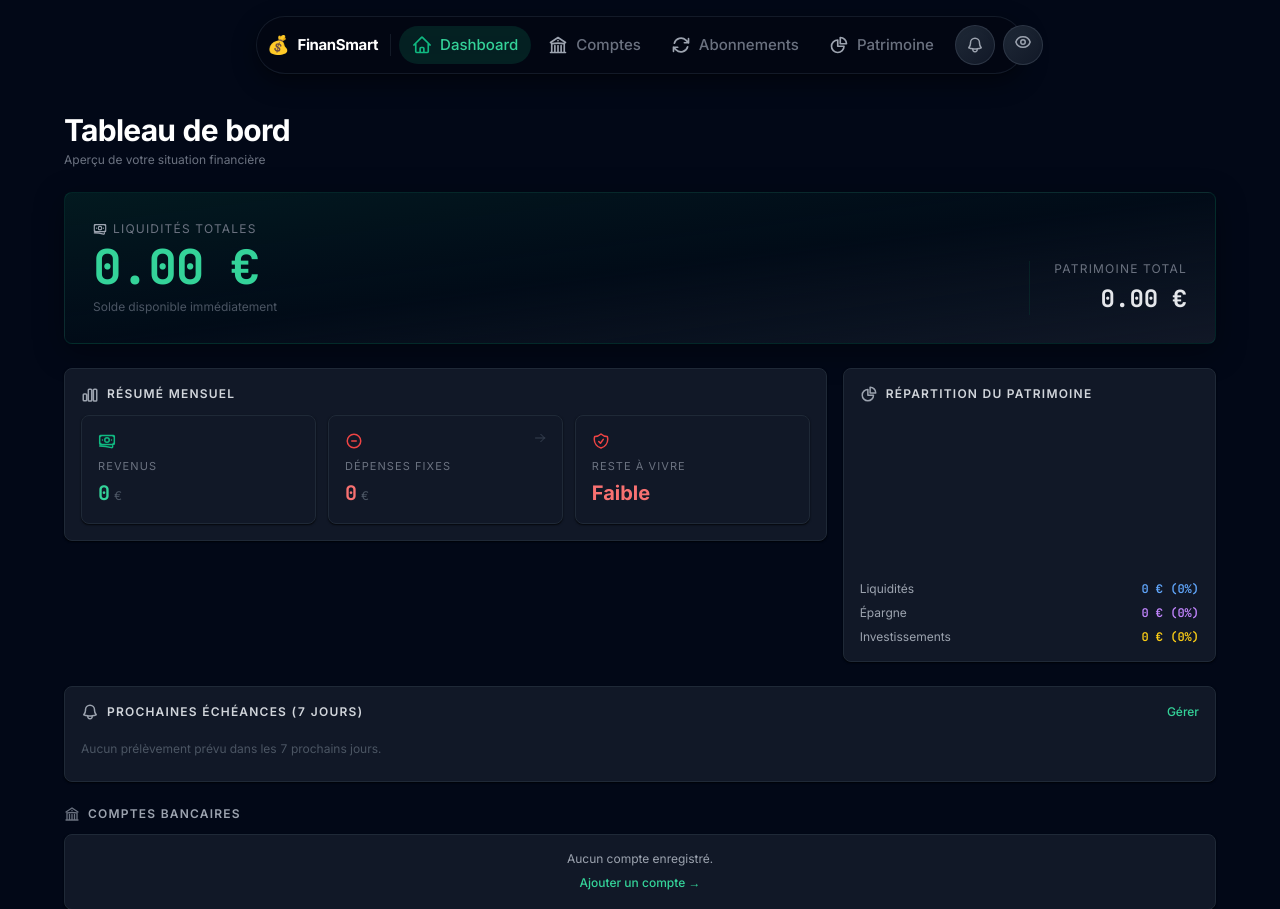
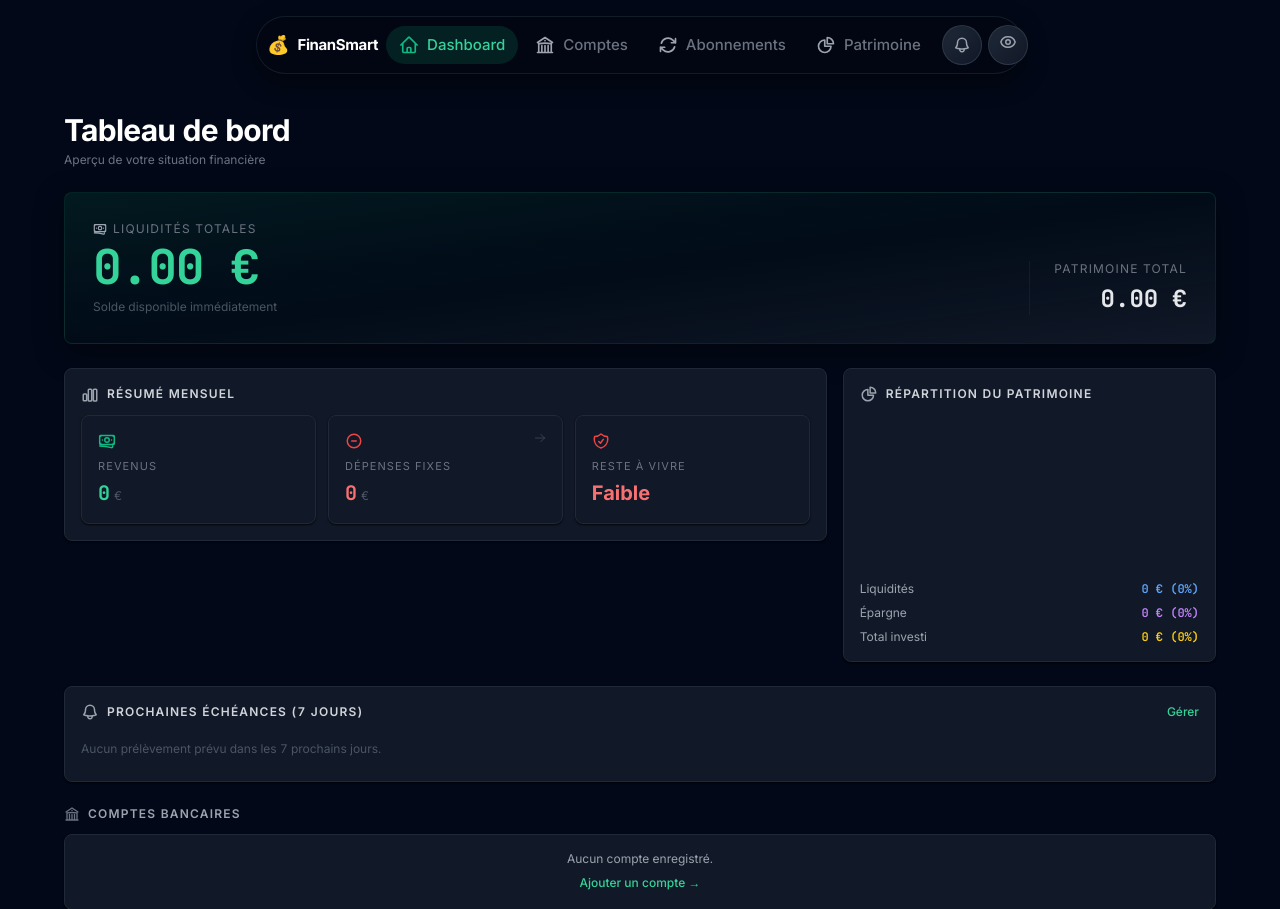
Before and after one commit to Halid13/myECO, a FastAPI app: page / in a window 1280 px wide. Shown: the top 909 px of the page. Run offline with FastAPI, Linux system fonts and the light colour scheme; data that the repository does not hold is empty; a map, chart or similar area stays blank; some libraries are stand-ins or nearby versions.

Commit message:
Add fiance v0.2

```diff
--- a/app/templates/base.html
+++ b/app/templates/base.html
@@ -50,17 +50,18 @@
 
     <!-- ==================== BARRE DE NAVIGATION FLOTTANTE (haut) ==================== -->
     <div class="fixed top-4 inset-x-0 z-40 px-4">
-        <nav class="max-w-3xl mx-auto flex items-center gap-1 bg-gray-950/70 backdrop-blur-xl border border-gray-800/60 rounded-full shadow-lg px-2.5 py-2">
-            <a href="/" class="flex items-center gap-2 pr-3 mr-1 border-r border-gray-800/60 flex-shrink-0 group">
+        <nav class="max-w-3xl mx-auto grid grid-cols-[1fr_auto_1fr] items-center gap-2 bg-gray-950/70 backdrop-blur-xl border border-gray-800/60 rounded-full shadow-lg px-2.5 py-2">
+
+            <a href="/" class="flex items-center gap-2 justify-self-start flex-shrink-0 group">
                 <span class="text-lg leading-none">💰</span>
                 <span class="hidden sm:inline text-white font-bold text-[15px] tracking-tight group-hover:text-emerald-400 transition">FinanSmart</span>
             </a>
 
-            <div class="flex items-center gap-1 flex-1 justify-center">
+            <div class="flex items-center gap-1 justify-self-center">
                 {% for href, icon_name, label in nav_items %}
                 {% set is_active = (href == "/" and request.url.path == "/") or (href != "/" and request.url.path.startswith(href)) %}
                 <a href="{{ href }}"
-                   class="flex items-center gap-2 px-[13px] py-[8px] rounded-full text-[15px] font-medium transition
+                   class="flex items-center gap-2 px-[13px] py-[8px] rounded-full text-[15px] font-medium transition whitespace-nowrap
                           {% if is_active %}bg-emerald-500/15 text-emerald-400{% else %}text-gray-500 hover:text-gray-200 hover:bg-gray-900/60{% endif %}">
                     {{ icons.icon(icon_name, "20") }}
                     <span class="hidden sm:inline">{{ label }}</span>
@@ -68,8 +69,9 @@
                 {% endfor %}
             </div>
 
+            <div class="flex items-center gap-1.5 justify-self-end flex-shrink-0">
                 <!-- Bouton Notifications -->
-            <div class="relative flex-shrink-0 ml-1">
+                <div class="relative flex-shrink-0">
                     <button id="toggle-notifications"
                             onclick="toggleNotifications(event)"
                             title="Conseils & alertes"
@@ -90,13 +92,15 @@
                 <button id="toggle-discretion"
                         onclick="toggleDiscretion()"
                         title="Mode discrétion"
-                    class="relative flex items-center justify-center w-10 h-10 rounded-full flex-shrink-0 ml-1
+                        class="relative flex items-center justify-center w-10 h-10 rounded-full flex-shrink-0
                                bg-gradient-to-br from-gray-800 to-gray-900 border border-gray-700/70 text-gray-400
                                shadow-inner hover:text-emerald-400 hover:border-emerald-600/50 hover:from-gray-800 hover:to-gray-800
                                transition-all duration-300">
                     <span id="icone-discretion-off">{{ icons.icon("eye", "18") }}</span>
                     <span id="icone-discretion-on" class="hidden">{{ icons.icon("eye-slash", "18") }}</span>
                 </button>
+            </div>
+
         </nav>
     </div>
 
--- a/app/templates/components.html
+++ b/app/templates/components.html
@@ -301,7 +301,7 @@
     <td class="py-2.5 px-4 text-right">
         <div class="flex items-center justify-end gap-1 font-bold
             {% if p.plus_value > 0 %}text-emerald-400{% elif p.plus_value < 0 %}text-red-400{% else %}text-gray-500{% endif %}">
-            {% if p.plus_value > 0 %}{{ icons.icon("trending-up", "12") }}{% elif p.plus_value < 0 %}{{ icons.icon("trending-down", "12") }}{% endif %}
+            {% if p.plus_value > 0 %}{{ icons.icon("arrow-up", "12") }}{% elif p.plus_value < 0 %}{{ icons.icon("arrow-down", "12") }}{% endif %}
             <span class="valeur">{% if p.plus_value > 0 %}+{% endif %}{{ "%.2f"|format(p.plus_value) }} €</span>
         </div>
         <p class="text-[10px] {% if p.plus_value > 0 %}text-emerald-500{% elif p.plus_value < 0 %}text-red-500{% else %}text-gray-600{% endif %}">
--- a/app/templates/icons.html
+++ b/app/templates/icons.html
@@ -6,6 +6,8 @@
         'wallet': '<svg xmlns="http://www.w3.org/2000/svg" fill="none" viewBox="0 0 24 24" stroke-width="' + stroke_width + '" stroke="currentColor"><path stroke-linecap="round" stroke-linejoin="round" d="M21 12a9 9 0 11-18 0 9 9 0 0118 0z" /></svg>',
         'trending-up': '<svg xmlns="http://www.w3.org/2000/svg" fill="none" viewBox="0 0 24 24" stroke-width="' + stroke_width + '" stroke="currentColor"><path stroke-linecap="round" stroke-linejoin="round" d="M13 7.5h3L9 17.1M9 7.5h3l7 9.6" /></svg>',
         'trending-down': '<svg xmlns="http://www.w3.org/2000/svg" fill="none" viewBox="0 0 24 24" stroke-width="' + stroke_width + '" stroke="currentColor"><path stroke-linecap="round" stroke-linejoin="round" d="M13 16.5h3L9 6.9M9 16.5h3L2 6.9" /></svg>',
+        'arrow-up': '<svg xmlns="http://www.w3.org/2000/svg" fill="none" viewBox="0 0 24 24" stroke-width="' + stroke_width + '" stroke="currentColor"><path stroke-linecap="round" stroke-linejoin="round" d="M12 19.5v-15m0 0l-6.75 6.75M12 4.5l6.75 6.75" /></svg>',
+        'arrow-down': '<svg xmlns="http://www.w3.org/2000/svg" fill="none" viewBox="0 0 24 24" stroke-width="' + stroke_width + '" stroke="currentColor"><path stroke-linecap="round" stroke-linejoin="round" d="M12 4.5v15m0 0l6.75-6.75M12 19.5l-6.75-6.75" /></svg>',
         'building-bank': '<svg xmlns="http://www.w3.org/2000/svg" fill="none" viewBox="0 0 24 24" stroke-width="' + stroke_width + '" stroke="currentColor"><path stroke-linecap="round" stroke-linejoin="round" d="M2.25 21h19.5m-18-9v-4.5m16.5 4.5v-4.5M3 3h12m13.5 0h-7.5M3 3l4.5-3h7.5M3 3v17.25m16.5-17.25v17.25" /></svg>',
         'chart-pie': '<svg xmlns="http://www.w3.org/2000/svg" fill="none" viewBox="0 0 24 24" stroke-width="' + stroke_width + '" stroke="currentColor"><path stroke-linecap="round" stroke-linejoin="round" d="M10.5 6a7.5 7.5 0 107.5 7.5h-7.5V6z" /><path stroke-linecap="round" stroke-linejoin="round" d="M13.5 10.5H21A7.5 7.5 0 0013.5 3v7.5z" /></svg>',
         'chart-bar': '<svg xmlns="http://www.w3.org/2000/svg" fill="none" viewBox="0 0 24 24" stroke-width="' + stroke_width + '" stroke="currentColor"><path stroke-linecap="round" stroke-linejoin="round" d="M3 13.125C3 12.504 3.504 12 4.125 12h2.25c.621 0 1.125.504 1.125 1.125v6.75C7.5 20.496 6.996 21 6.375 21h-2.25A1.125 1.125 0 013 19.875v-6.75zM9.75 6.75c0-.621.504-1.125 1.125-1.125h2.25c.621 0 1.125.504 1.125 1.125v13.5c0 .621-.504 1.125-1.125 1.125h-2.25a1.125 1.125 0 01-1.125-1.125V6.75zM16.5 6.75c0-.621.504-1.125 1.125-1.125h2.25c.621 0 1.125.504 1.125 1.125v13.5c0 .621-.504 1.125-1.125 1.125h-2.25a1.125 1.125 0 01-1.125-1.125V6.75z" /></svg>',
--- a/app/templates/index.html
+++ b/app/templates/index.html
@@ -60,7 +60,7 @@
                 <span class="valeur text-purple-400 font-semibold">{{ "%.0f"|format(total_epargne) }} € ({{ ((total_epargne / total_patrimoine * 100) if total_patrimoine > 0 else 0)|int }}%)</span>
             </div>
             <div class="flex justify-between">
-                <span class="text-gray-400">Investissements</span>
+                <span class="text-gray-400">Total investi</span>
                 <span class="valeur text-yellow-400 font-semibold">{{ "%.0f"|format(total_investissements) }} € ({{ ((total_investissements / total_patrimoine * 100) if total_patrimoine > 0 else 0)|int }}%)</span>
             </div>
         </div>
--- a/app/templates/patrimoine.html
+++ b/app/templates/patrimoine.html
@@ -145,7 +145,7 @@
     {{ components.kpi_mini("Total investi", portefeuille_capital, "€", "banknotes", "blue") }}
 
     <div class="bg-gray-900 border border-gray-800 rounded-lg p-4">
-        {{ icons.icon("trending-up" if portefeuille_plus_value >= 0 else "trending-down", "18", class="mb-2 " + ("text-emerald-400" if portefeuille_plus_value > 0 else "text-red-400" if portefeuille_plus_value < 0 else "text-gray-400")) }}
+        {{ icons.icon("arrow-up" if portefeuille_plus_value >= 0 else "arrow-down", "18", class="mb-2 " + ("text-emerald-400" if portefeuille_plus_value > 0 else "text-red-400" if portefeuille_plus_value < 0 else "text-gray-400")) }}
         <p class="text-[11px] text-gray-500 uppercase tracking-widest mb-1">Performance globale</p>
         <div class="flex items-baseline gap-1">
             <p class="valeur text-xl font-bold {% if portefeuille_plus_value > 0 %}text-emerald-400{% elif portefeuille_plus_value < 0 %}text-red-400{% else %}text-gray-300{% endif %}">
```
Lines whose indentation alone changed are shown as unchanged.
